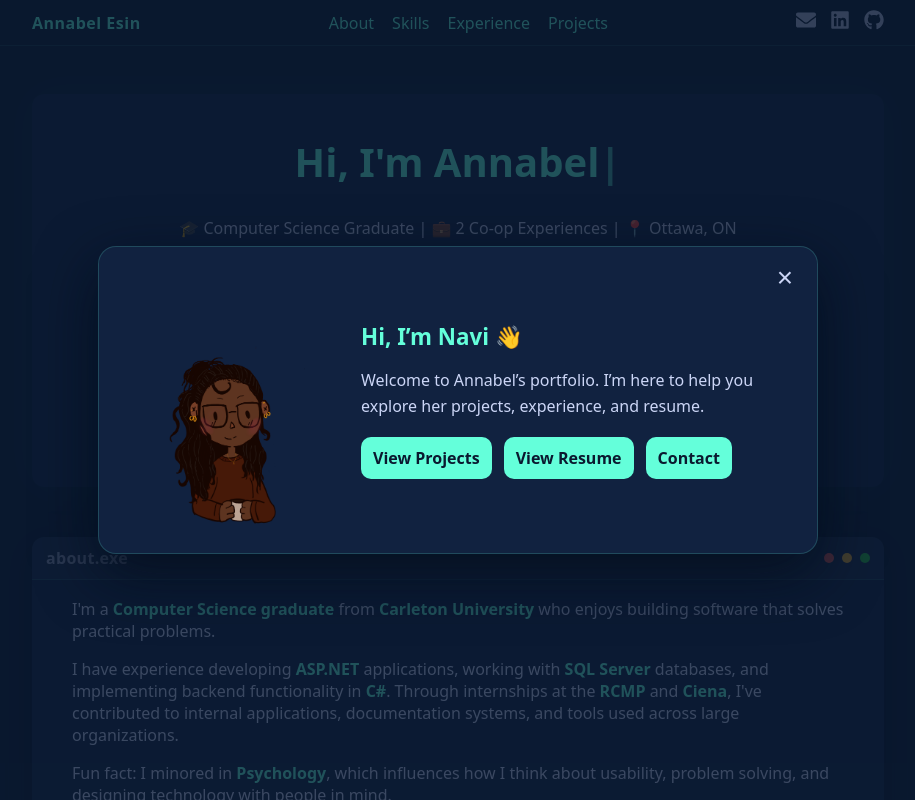
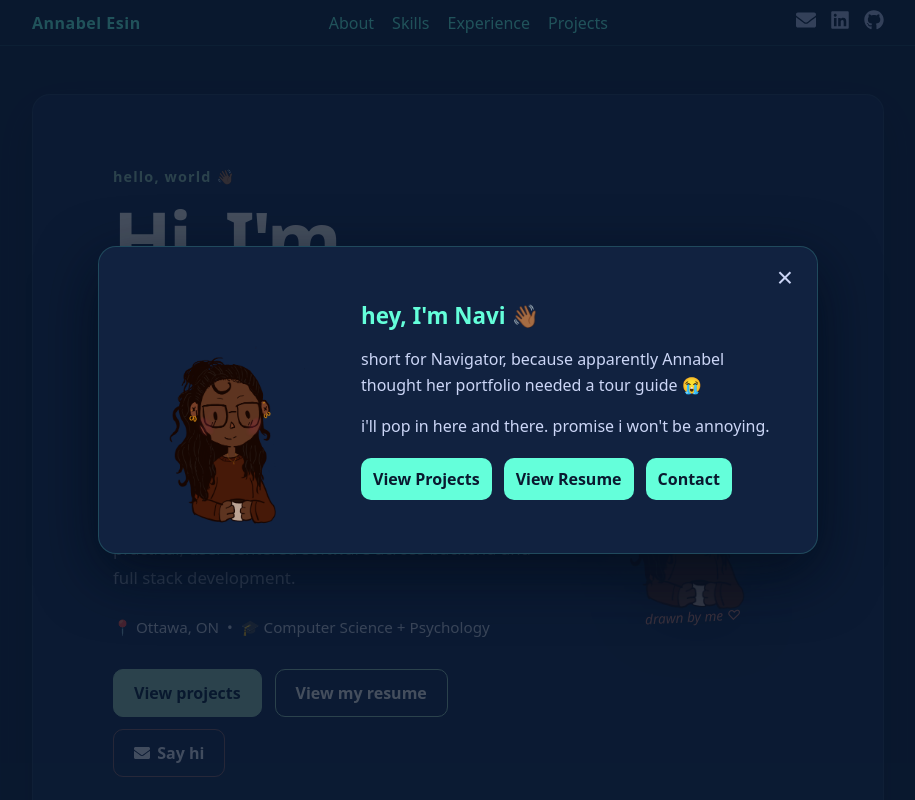
Before and after one commit to annaesin/portfolio, a React (Vite) app: page / in a window 1280 px wide. Shown: the top 800 px of the page, without its empty margins (182-1097 px from the left). Built offline with nearby package versions, Linux system fonts and the light colour scheme.

Commit message:
alter: ui changes to the website, and altered navi's ui

```diff
--- a/src/App.css
+++ b/src/App.css
@@ -28,20 +28,27 @@ html { scroll-behavior: smooth; }
 
 /* HERO TITLE */
 .hi-intro {
-  font-size: 2.5rem;
+  margin: 0;
+  color: #f4efe6;
+  font-size: clamp(3rem, 6vw, 5rem);
   font-weight: 700;
-  color: #64ffda;
-  margin: 0 0 12px 0;
+  line-height: 1.05;
+  letter-spacing: -0.04em;
+}
+
+.hi-intro > span:first-of-type {
+  color: #8fbfa3;
 }
 
 /* CURSOR */
 .typing-cursor {
   display: inline-block;
-  animation: blink 0.7s infinite;
+  color: var(--coral);
+  font-weight: 400;
+  animation: blink 1s step-end infinite;
 }
 
 @keyframes blink {
-  0%,100% { opacity: 1; }
   50% { opacity: 0; }
 }
 
@@ -289,63 +296,227 @@ strong {
 
 /* HERO SECTION */
 .hero {
-  display: flex;
-  flex-direction: column;
+  display: grid;
+  grid-template-columns: minmax(0, 1.6fr) minmax(220px, 0.7fr);
   align-items: center;
-  text-align: center;
-  box-shadow: 0 0 40px rgba(0,255,213,0.05);
+  gap: 3rem;
+  min-height: 470px;
+  padding: 4.5rem 5rem;
+  background: #112240;
+  border: 1px solid rgba(143, 191, 163, 0.12);
+  border-radius: 18px;
+  position: relative;
+  overflow: hidden;
+  text-align: left;
+  box-shadow: 0 18px 45px rgba(2, 12, 27, 0.55);
 }
 
-.lead {
+.hero-copy {
+  max-width: 720px;
+}
+
+.hero-eyebrow {
+  margin: 0 0 0.8rem;
+  color: #8fbfa3;
+  font-size: 0.9rem;
+  font-weight: 600;
+  letter-spacing: 0.08em;
+  text-transform: lowercase;
+}
+
+.hero .lead {
+  margin: 1.5rem 0 0;
+  max-width: 680px;
+  color: #e8e5ec;
+  font-size: clamp(1.2rem, 2vw, 1.5rem);
+  font-weight: 500;
+  line-height: 1.45;
+}
+
+.hero .lead strong {
+  color: #f4efe6;
+  font-weight: 700;
+}
+
+.hero-subtext {
+  max-width: 630px;
+  margin: 1rem 0 0;
+  color: #a9afc0;
   font-size: 1.05rem;
-  line-height: 1.6;
-  margin-top: 10px;
-  max-width: 65ch;
+  line-height: 1.75;
+}
+
+.hero-meta {
+  margin: 1.5rem 0 0;
+  color: #c8cbd4;
+  font-size: 0.95rem;
 }
 
 /* HERO BUTTONS */
 .hero-actions {
-  margin-top: 18px;
+  margin-top: 2rem;
   display: flex;
-  gap: 12px;
+  align-items: center;
   flex-wrap: wrap;
-  justify-content: center;
+  gap: 0.8rem;
+  justify-content: flex-start;
 }
 
-.btn {
-  display: inline-block;
-  padding: 10px 16px;
+.hero-actions a {
+  display: inline-flex;
+  align-items: center;
+  justify-content: center;
+  gap: 0.45rem;
+  min-height: 46px;
+  padding: 0.75rem 1.25rem;
   border-radius: 10px;
-  background: #64ffda;
-  color: #0a192f;
-  font-weight: 700;
-  transition: all 0.25s ease;
+  font-weight: 600;
+  text-decoration: none;
+  transition:
+    transform 0.2s ease,
+    background-color 0.2s ease,
+    border-color 0.2s ease,
+    box-shadow 0.2s ease;
 }
 
-.btn:hover {
-  background: #23fbc1;
-  color: #0a192f;
-  box-shadow: 0 8px 20px rgba(100, 255, 218, 0.15);
+.hero .btn {
+  background: #8fbfa3;
+  border: 1px solid #8fbfa3;
+  color: #07182d;
 }
 
-.btn-ghost {
-  background: transparent;
-  color: #ccd6f6;
-  border: 1px solid rgba(100, 255, 218, 0.25);
-  transition: all 0.25s ease;
-  display: inline-block;
-  padding: 10px 16px;
-  border-radius: 10px;
-  font-weight: 700;
-  transition: all 0.25s ease;
+.hero .btn:hover {
+  background: #a8cfb5;
+  border-color: #a8cfb5;
+  color: #07182d;
+  transform: translateY(-2px);
+  box-shadow: 0 8px 22px rgba(143, 191, 163, 0.16);
 }
 
-.btn-ghost:hover {
-  background: rgba(100, 255, 218, 0.06);
-  border-color: rgba(100, 255, 218, 0.8);
-  color: #ccd6f6;
+.btn-secondary {
+  background: transparent;
+  border: 1px solid #8fbfa3;
+  color: #f4efe6;
+}
+
+.btn-secondary:hover {
+  background: rgba(143, 191, 163, 0.1);
+  color: #f4efe6;
   transform: translateY(-2px);
-  box-shadow: 0 8px 20px rgba(100, 255, 218, 0.15);
+}
+
+.hero .btn-ghost {
+  background: transparent;
+  color: #e8e5ec;
+  border: 1px solid rgba(201, 121, 100, 0.6);
+}
+
+.hero .btn-ghost:hover {
+  background: rgba(201, 121, 100, 0.1);
+  border-color: #c97964;
+  color: #f4efe6;
+  transform: translateY(-2px);
+}
+
+/* HERO NAVI */
+.hero-navi {
+  display: flex;
+  flex-direction: column;
+  align-items: center;
+  justify-content: center;
+  position: relative;
+  min-width: 0;
+}
+
+.hero-navi::before {
+  content: "";
+  position: absolute;
+  width: 230px;
+  height: 230px;
+  border-radius: 50%;
+  background: rgba(143, 191, 163, 0.08);
+  filter: blur(10px);
+  z-index: 0;
+}
+
+.hero-navi img {
+  position: relative;
+  z-index: 1;
+  width: min(100%, 260px);
+  height: auto;
+  object-fit: contain;
+  filter: drop-shadow(0 18px 25px rgba(0, 0, 0, 0.25));
+  transition: transform 0.3s ease;
+}
+
+.hero-navi img:hover {
+  transform: translateY(-5px) rotate(1deg);
+}
+
+.handmade-note {
+  position: relative;
+  z-index: 1;
+  margin-top: -0.25rem;
+  color: #c97964;
+  font-size: 0.85rem;
+  font-style: italic;
+  transform: rotate(-3deg);
+}
+
+/* HERO RESPONSIVE */
+@media (max-width: 900px) {
+  .hero {
+    grid-template-columns: 1fr;
+    padding: 3.5rem 3rem;
+    gap: 2.5rem;
+  }
+
+  .hero-copy {
+    max-width: 100%;
+  }
+
+  .hero-navi img {
+    width: 190px;
+  }
+}
+
+@media (max-width: 600px) {
+  .hero {
+    min-height: auto;
+    padding: 2.5rem 1.5rem;
+    gap: 2rem;
+    border-radius: 14px;
+  }
+
+  .hi-intro {
+    font-size: clamp(2.6rem, 13vw, 3.8rem);
+  }
+
+  .hero .lead {
+    font-size: 1.2rem;
+  }
+
+  .hero-subtext {
+    font-size: 1rem;
+    line-height: 1.65;
+  }
+
+  .hero-meta {
+    line-height: 1.7;
+  }
+
+  .hero-actions {
+    flex-direction: column;
+    align-items: stretch;
+  }
+
+  .hero-actions a {
+    width: 100%;
+  }
+
+  .hero-navi img {
+    width: 160px;
+  }
 }
 
 /* SPACING HELPERS */
@@ -402,37 +573,41 @@ strong {
 }
 
 .desktop-hint {
-  color: #8892b0;
-  margin-bottom: 24px;
+   margin: 0 0 24px;
+  color: var(--muted);
 }
 
 .desktop-folders {
-  display: flex;
-  flex-wrap: wrap;
-  gap: 28px;
-  align-items: center;
+  display: grid;
+  grid-template-columns: repeat(3, 1fr);
+  gap: 24px;
+  align-items: start;
 }
 
 .folder-icon {
-  width: 110px;
-  height: 100px;
+  background: transparent;
   border: none;
-  background: transparent;
-  color: #ccd6f6;
+  color: var(--text);
   cursor: pointer;
+
   display: flex;
   flex-direction: column;
   align-items: center;
   justify-content: center;
-  gap: 6px;
-  font-family: inherit;
-  font-weight: 700;
-  transition: transform 0.2s ease;
+
+  gap: 8px;
+  padding: 10px;
+
+  font: inherit;
 }
 
 .folder-icon:hover {
-  transform: translateY(-6px);
+  transform: translateY(-3px);
   color: #64ffda;
+}
+
+.folder-icon:hover span {
+  color: var(--sage);
 }
 
 .folder-icon {
@@ -441,42 +616,85 @@ strong {
 
 .folder-icon span {
   font-size: 0.95rem;
+  font-weight: 600;
 }
 
+/**Current Skills**/
+.currently-grid {
+  display: grid;
+  grid-template-columns: repeat(2, 1fr);
+  gap: 16px;
+  padding: 28px 32px 32px;
+}
+
+.currently-card {
+  padding: 18px 20px;
+  border: 1px solid rgba(143, 191, 163, 0.18);
+  border-radius: 12px;
+  background: rgba(255, 255, 255, 0.025);
+}
+
+.currently-label {
+  display: block;
+  margin-bottom: 8px;
+  font-weight: 600;
+  color: var(--accent);
+  font-size: 0.85rem;
+  letter-spacing: 0.04em;
+}
+
+.currently-card p {
+  margin: 0;
+  line-height: 1.5;
+}
+
+@media (max-width: 700px) {
+  .currently-grid {
+    grid-template-columns: 1fr;
+  }
+}
+
+/** Skill Popup */
 .skill-popup {
+  position: relative;
   margin-top: 28px;
-  position: relative;
-  background: #0a192f;
-  border: 1px solid rgba(100,255,218,0.25);
-  border-radius: 14px;
-  padding: 22px;
-  box-shadow: 0 12px 35px rgba(2,12,27,0.6);
+  padding: 22px 24px;
+
+  border: 1px solid rgba(143, 191, 163, 0.18);
+  border-radius: 12px;
+
+  background: rgba(255, 255, 255, 0.025);
 }
 
 .skill-popup h4 {
-  color: #64ffda;
-  margin-bottom: 8px;
+  margin: 0 0 8px;
+  color: var(--cream);
 }
 
 .skill-popup p {
-  color: #ccd6f6;
+  margin: 6px 0;
+  color: var(--text);
 }
 
 .skill-items {
-  margin-top: 12px;
-  color: #8892b0 !important;
+  color: var(--sage) !important;
 }
 
 .skill-close {
   position: absolute;
-  top: 10px;
-  right: 14px;
+  top: 12px;
+  right: 16px;
   border: none;
-  background: transparent;
-  color: #ccd6f6;
-  font-size: 24px;
+  background: none;
+  color: var(--muted);
+  font-size: 1.3rem;
   cursor: pointer;
 }
+
+.skill-close:hover {
+  color: var(--cream);
+}
+
 
 .experience-grid{
   display: flex;
@@ -500,8 +718,30 @@ strong {
   overflow-wrap: anywhere;
 }
 
+.experience-card strong {
+  color: var(--sage);
+  font-weight: 600;
+}
+
+#experience h3 {
+  color: var(--cream);
+}
+
+.experience-card h4 {
+  color: var(--cream);
+  font-weight: 600;
+}
+
 .experience-card ul {
   line-height: 1.5;
+}
+
+.experience-card li {
+  color: var(--text);
+}
+
+.experience-card .muted {
+  color: var(--muted);
 }
 
 /* mobile */
@@ -559,6 +799,7 @@ strong {
 }
 
 .project-card h4 {
+  color: var(--cream);
   margin: 0;
   font-size: 20px;
   overflow-wrap: normal;
@@ -567,12 +808,17 @@ strong {
 }
 
 .project-card p {
+  color: var(--text);
   margin: 0;
   opacity: 0.85;
   line-height: 1.5;
   overflow-wrap: normal;
   word-break: normal;
   hyphens: none;
+}
+
+.project-card .tech-skills {
+  color: var(--sage);
 }
 
 .project-top {
@@ -583,13 +829,13 @@ strong {
 
 .project-link {
   font-size: 18px;
-  color: #ccd6f6;
+   color: var(--muted);
   opacity: 0.8;
   transition: all 0.2s ease;
 }
 
 .project-link:hover {
-  color: #64ffda;
+  color: var(--sage);
   opacity: 1;
   transform: translateY(-2px);
 }
@@ -621,3 +867,11 @@ strong {
 .footer p {
   margin: 6px 0;
 }
+
+:root {
+  --cream: #F4EFE6;
+  --sage: #8FBFA3;
+  --text: #D8DCE5;
+  --muted: #9CA6B8;
+  --coral: #C97964;
+}
--- a/src/App.jsx
+++ b/src/App.jsx
@@ -6,6 +6,7 @@ import "./App.css";
 import React, { useState, useEffect } from 'react';
 import naviBase from "./assets/navi/original.png";
 import naviEyes from "./assets/navi/eyes.png";
+import naviBlink from "./assets/navi/blink.png";
 import naviClosed from "./assets/navi/closed.png";
 
 export default function App() {
@@ -15,6 +16,7 @@ export default function App() {
   const [naviTip, setNaviTip] = useState("Hi, I’m Navi 👋 Welcome to Annabel’s portfolio.");
   const [sectionState, setSectionState] = useState({
     about: "open",
+    currently: "open",
     skills: "open",
     experience: "open",
     projects: "open"
@@ -32,8 +34,14 @@ export default function App() {
   const skills = {
     backend: {
       title: "Backend Development",
-      items: "C# • ASP.NET • REST APIs • Node.js • Express",
+      items: "C# • ASP.NET • REST APIs",
       desc: "Building APIs, backend logic, and server-side applications."
+    },
+
+    learning: {
+      title: "Currently Learning",
+      items: "Python • Node.js • Express • PostgreSQL • AWS • SAP",
+      desc: "Strengthening my backend skills and exploring cloud and enterprise development."
     },
     frontend: {
       title: "Frontend Development",
@@ -62,13 +70,15 @@ export default function App() {
     setShowPopup(true);
     const handleScroll = () => {
     const sections = [
-      { id: "home", tip: "Hey! I'm Navi 👋 Think of me as Annabel's tiny inner narrator. I'll point out the cool stuff as you explore." },
-      { id: "about", tip: "This is the 'who am I?' section. Short version: I like solving problems almost as much as I like overthinking them." },
-      { id: "skills", tip: "These are the tools I actually enjoy building with. And yes... the learning list keeps growing." },
-      { id: "experience", tip: "Here's where classroom knowledge met production code... and debugging became a daily hobby." },
-      { id: "projects", tip: "Definitely my favourite section. KitchenAid was built during a hackathon, and somehow caffeine and Gemini AI actually worked together" },
-      { id: "footer", tip: "That's all folks! Thanks for scrolling. If you want to chat, I'm just an email away. 😊" }
+      { id: "home", tip: "hey, i'm Navi 👋🏾 Annabel's unofficial tour guide. I'll pop in occasionally... promise I won't be annoying." },
+      { id: "about", tip: "okay, here's the lore." },
+      { id: "currently", tip: "here's what I'm up to right now." },
+      { id: "skills", tip: "the Learning folder is permanently under construction." },
+      { id: "experience", tip: "the professional lore. she does in fact have receipts." },
+      { id: "projects", tip: "okayyy, now we're getting to the good stuff." },
+      { id: "footer", tip: "you made it to the end ♡ thanks for snooping around.😊" }
     ];
+
 
     for (const section of sections) {
       const element = document.getElementById(section.id);
@@ -107,10 +117,14 @@ export default function App() {
             </div>
 
             <div className="navi-popup-text">
-              <h2>Hi, I’m Navi 👋</h2>
+              <h2>hey, I'm Navi 👋🏾</h2>
               <p>
-                Welcome to Annabel’s portfolio. I’m here to help you explore her
-                projects, experience, and resume.
+                short for Navigator, because apparently Annabel thought her
+                portfolio needed a tour guide 😭
+              </p>
+
+              <p>
+                i'll pop in here and there. promise i won't be annoying.
               </p>
 
               <div className="popup-actions">
@@ -142,26 +156,47 @@ export default function App() {
 
       <main className="container">
         <section id="home" className="content hero">
+          <div className="hero-copy">
+            <p className="hero-eyebrow">hello, world 👋🏾</p>
+
             <h1 className="hi-intro">
-            Hi, I'm Annabel<span className="typing-cursor">|</span>
+              Hi, I'm <span>Annabel.</span>
+              <span className="typing-cursor">|</span>
             </h1>
 
-         <p className="hero-meta">
-            🎓 Computer Science Graduate | 💼 2 Co-op Experiences | 📍 Ottawa, ON
-          </p>
-
             <p className="lead">
-            Software developer focused on backend and full-stack development.
+              Software developer with a soft spot for backend, good design, and trying new things.
             </p>
 
             <p className="hero-subtext">
-            I build practical, user-centered applications with C#, ASP.NET, SQL, React, and modern web technologies.
+              I enjoy figuring out how things work and building practical, user centered software across backend and full stack development.
+            </p>
+
+            <p className="hero-meta">
+              📍 Ottawa, ON &nbsp;•&nbsp; 🎓 Computer Science + Psychology
             </p>
 
             <div className="hero-actions">
-            <a className="btn" href="#projects">View projects 🔎︎</a>
-            <a className="btn" href= "/resume.pdf" target="_blank" rel="noopener noreferrer">View My Resume 💼</a>
-            <a className="btn-ghost" href="mailto:annabelesin@gmail.com">✉ Say hi</a>
+              <a className="btn" href="#projects">View projects</a>
+
+              <a
+                className="btn-secondary"
+                href="/resume.pdf"
+                target="_blank"
+                rel="noopener noreferrer"
+              >
+                View my resume
+              </a>
+
+              <a className="btn-ghost" href="mailto:annabelesin@gmail.com">
+                <FaEnvelope /> Say hi
+              </a>
+            </div>
+          </div>
+
+          <div className="hero-navi">
+            <img src={naviBlink} alt="Navi, an avatar illustrated by Annabel" />
+            <span className="handmade-note">drawn by me ♡</span>
           </div>
         </section>
 
@@ -192,20 +227,29 @@ export default function App() {
           {/* Open */}
             {sectionState.about === "open" && (
               <>
-                <p>I'm a <strong>Computer Science graduate </strong> from <strong>Carleton University</strong> who enjoys building software that solves practical problems. </p>
                 <p>
-                  I have experience developing <strong>ASP.NET</strong> applications, working with <strong>SQL Server</strong> databases,
-                  and implementing backend functionality in <strong>C#</strong>. Through internships at the <strong>RCMP</strong> and <strong>Ciena</strong>,
-                  I've contributed to internal applications, documentation systems, and tools used across large organizations.
+                  I'm a <strong>Computer Science graduate</strong> from{" "}
+                  <strong>Carleton University</strong> with a minor in{" "}
+                  <strong>Psychology</strong>. I've always been curious about how things
+                  work, which is probably why I ended up in tech. I enjoy solving problems,
+                  building things, and learning as I go.
                 </p>
+
                 <p>
-                  Fun fact: I minored in <strong>Psychology</strong>, which influences how I think about usability, problem solving, and designing technology with people in mind.
+                  I'm especially interested in{" "}
+                  <strong>backend and full stack development</strong>, and lately I've
+                  been working on new projects and exploring different areas of tech
+                  that catch my interest.
                 </p>
+
                 <p>
-                  This portfolio is a live project, so if something looks a little off, I’m probably rebuilding it. 😆
+                  Outside of coding, I'm probably at the <strong>gym</strong>, at a{" "}
+                  <strong>concert</strong>, reading, playing my Switch, or still trying
+                  to catch up on <strong>One Piece</strong> 😭
                 </p>
-                <p>
-                  Outside of coding, you’ll usually find me at concerts, reading, gaming, or still trying to finish One Piece (seriously, will I ever catch up?).
+
+                 <p className="about-note">
+                  I’m always learning or trying something new, and this portfolio changes with me. So if something looks different next time you’re here... I was probably messing with it ♡
                 </p>
 
                 <p className="mt-4">
@@ -223,6 +267,72 @@ export default function App() {
             {sectionState.about === "closed" && (
               <div className="section-summary">
                 📁 about.exe <span style={{ opacity: 0.7 }}>Window collapsed • Click 🟢 to restore</span>
+              </div>
+            )}
+        </section>
+
+        <section id="currently" className="content currently-window">
+          <div className="window-bar">
+            <span className="window-title">currently.exe</span>
+
+            <span className="window-dots">
+              <span
+                className="dot red"
+                title="Close"
+                onClick={() => updateSection("currently", "closed")}
+              />
+              <span
+                className="dot yellow"
+                title="Minimize"
+                onClick={() => updateSection("currently", "minimized")}
+              />
+              <span
+                className="dot green"
+                title="Restore"
+                onClick={() => updateSection("currently", "open")}
+              />
+            </span>
+          </div>
+
+          {sectionState.currently === "open" && (
+            <div className="currently-grid">
+
+              <div className="currently-card">
+                <span className="currently-label">💻 BUILDING</span>
+                <p>Building my backend skills + working on my next project</p>
+              </div>
+
+              <div className="currently-card">
+                <span className="currently-label">📚 LEARNING</span>
+                <p>Python • AWS • SAP</p>
+              </div>
+
+              <div className="currently-card">
+                <span className="currently-label">📖 READING</span>
+                <p>Yinka, Where Is Your Husband?</p>
+              </div>
+
+              <div className="currently-card">
+                <span className="currently-label">🎧 ON REPEAT</span>
+                <p>Hadestown + EPIC 🎭</p>
+                <small>Broadway musicals, always</small>
+              </div>
+
+            </div>
+          )}
+
+          {sectionState.currently === "minimized" && (
+            <div className="section-summary">
+              <strong>✨ Currently</strong> • Python • AWS • SAP • reading • creating
+            </div>
+          )}
+
+          {sectionState.currently === "closed" && (
+            <div className="section-summary">
+              📁 currently.exe{" "}
+              <span style={{ opacity: 0.7 }}>
+                Window collapsed • Click 🟢 to restore
+              </span>
             </div>
           )}
         </section>
@@ -253,22 +363,66 @@ export default function App() {
           {/* Open */}
           {sectionState.skills === "open" && (
             <>
-                <p className="desktop-hint">Click a folder to inspect my dev toolkit.</p>
+              <p className="desktop-hint">
+                Click a folder to inspect my dev toolkit.
+              </p>
 
               <div className="desktop-folders">
-                  <button onClick={() => setSelectedSkill("backend")} className="folder-icon">📁<span>Backend</span></button>
-                  <button onClick={() => setSelectedSkill("frontend")} className="folder-icon">📁<span>Frontend</span></button>
-                  <button onClick={() => setSelectedSkill("databases")} className="folder-icon">📁<span>Databases</span></button>
-                  <button onClick={() => setSelectedSkill("tools")} className="folder-icon">📁<span>Tools</span></button>
-                  <button onClick={() => setSelectedSkill("learning")} className="folder-icon">📁<span>Learning</span></button>
+                <button
+                  onClick={() => setSelectedSkill("backend")}
+                  className="folder-icon"
+                >
+                  📁
+                  <span>Backend</span>
+                </button>
+
+                <button
+                  onClick={() => setSelectedSkill("frontend")}
+                  className="folder-icon"
+                >
+                  📁
+                  <span>Frontend</span>
+                </button>
+
+                <button
+                  onClick={() => setSelectedSkill("databases")}
+                  className="folder-icon"
+                >
+                  📁
+                  <span>Databases</span>
+                </button>
+
+                <button
+                  onClick={() => setSelectedSkill("tools")}
+                  className="folder-icon"
+                >
+                  📁
+                  <span>Tools</span>
+                </button>
+
+                <button
+                  onClick={() => setSelectedSkill("learning")}
+                  className="folder-icon"
+                >
+                  📁
+                  <span>Learning</span>
+                </button>
               </div>
 
               {selectedSkill && (
                 <div className="skill-popup">
-                    <button className="skill-close" onClick={() => setSelectedSkill(null)}>×</button>
+                  <button
+                    className="skill-close"
+                    onClick={() => setSelectedSkill(null)}
+                  >
+                    ×
+                  </button>
+
                   <h4>{skills[selectedSkill].title}</h4>
                   <p>{skills[selectedSkill].desc}</p>
-                    <p className="skill-items">{skills[selectedSkill].items}</p>
+                  <p className="skill-items">
+                    {skills[selectedSkill].items}
+                  </p>
                 </div>
               )}
             </>
@@ -371,7 +525,7 @@ export default function App() {
                     <h4>Unified Support Centre Volunteer - Carleton University Students' Association</h4>
                     <p className="muted">Nov 2022 - Present</p>
                     <ul>
-                      <li>Support a <strong>student-funded</strong> service providing on campus food assistance and evening safety support to the <strong>Carleton community</strong></li>
+                      <li>Support a student funded service providing on campus food assistance and evening safety support to the Carleton community</li>
                       <li>Assemble and distribute grocery hampers through the <strong>Food Centre</strong>, assisting students facing food insecurity</li>
                       <li>Conduct safe walk escorts through <strong>Foot Patrol</strong>, accompanying students on and off campus to promote safety and well being</li>
                     </ul>
```
Lines whose indentation alone changed are shown as unchanged.
